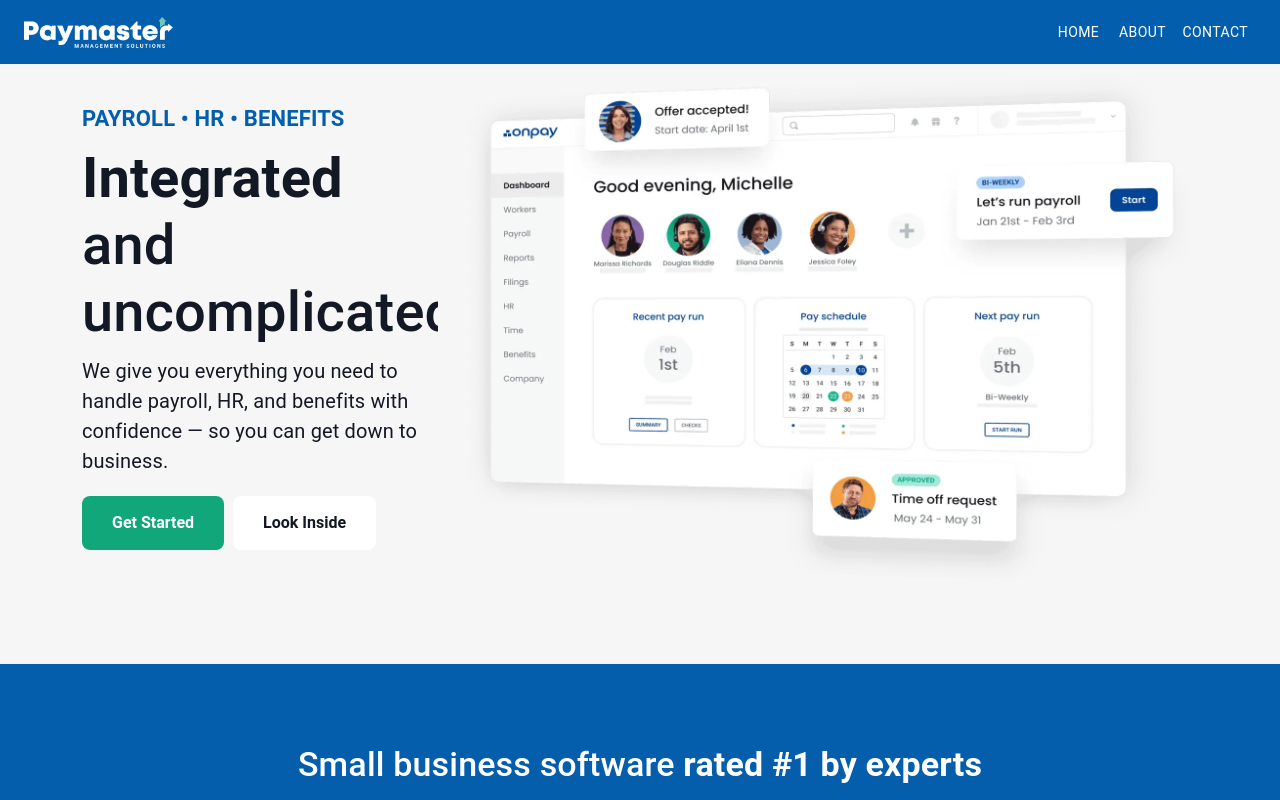
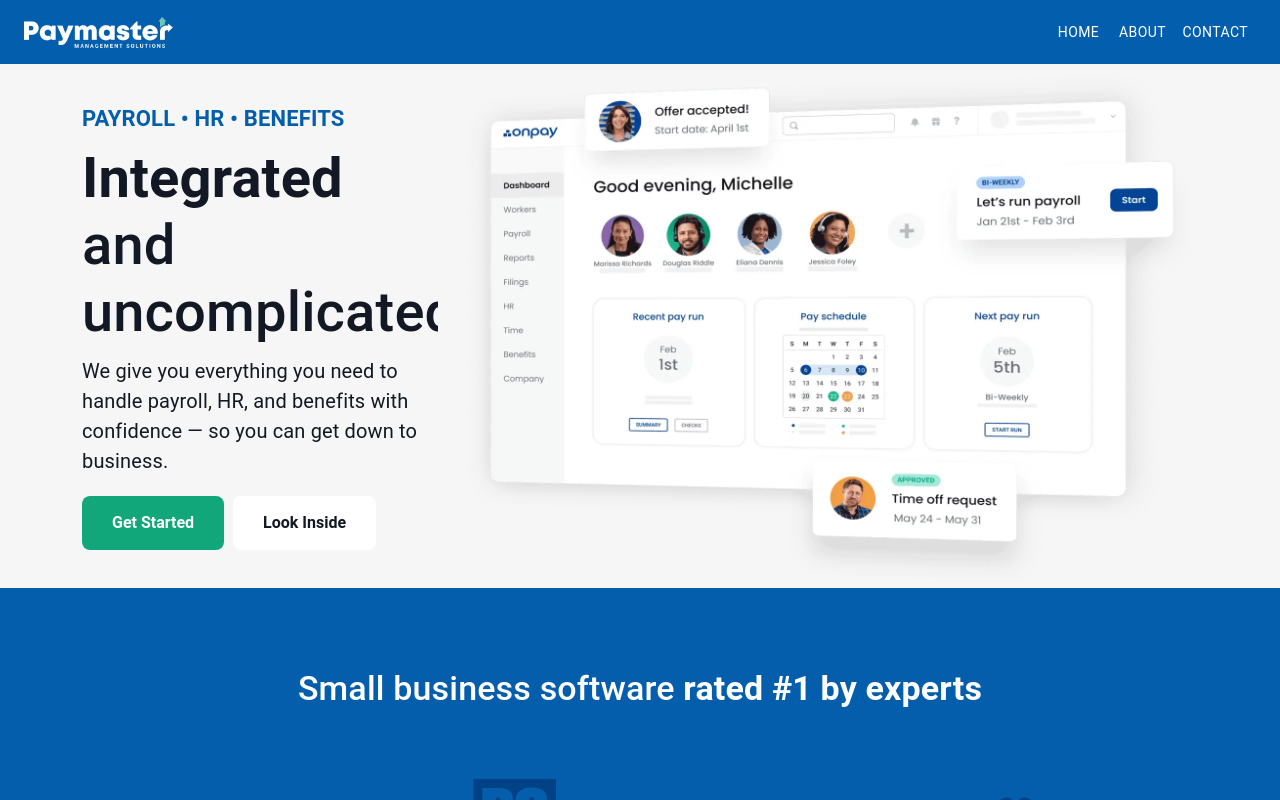
Before and after one commit to ysam020/paymaster-new, a React (Create React App) app: page / in a window 1280 px wide. Built offline with nearby package versions, Linux system fonts and the light colour scheme.

Commit message:
bug fixes

```diff
--- a/src/styles/banner.scss
+++ b/src/styles/banner.scss
@@ -1,6 +1,4 @@
 .banner-container {
-  height: 75vh;
-
   .col-4 {
     display: flex;
     flex-direction: column;
```
